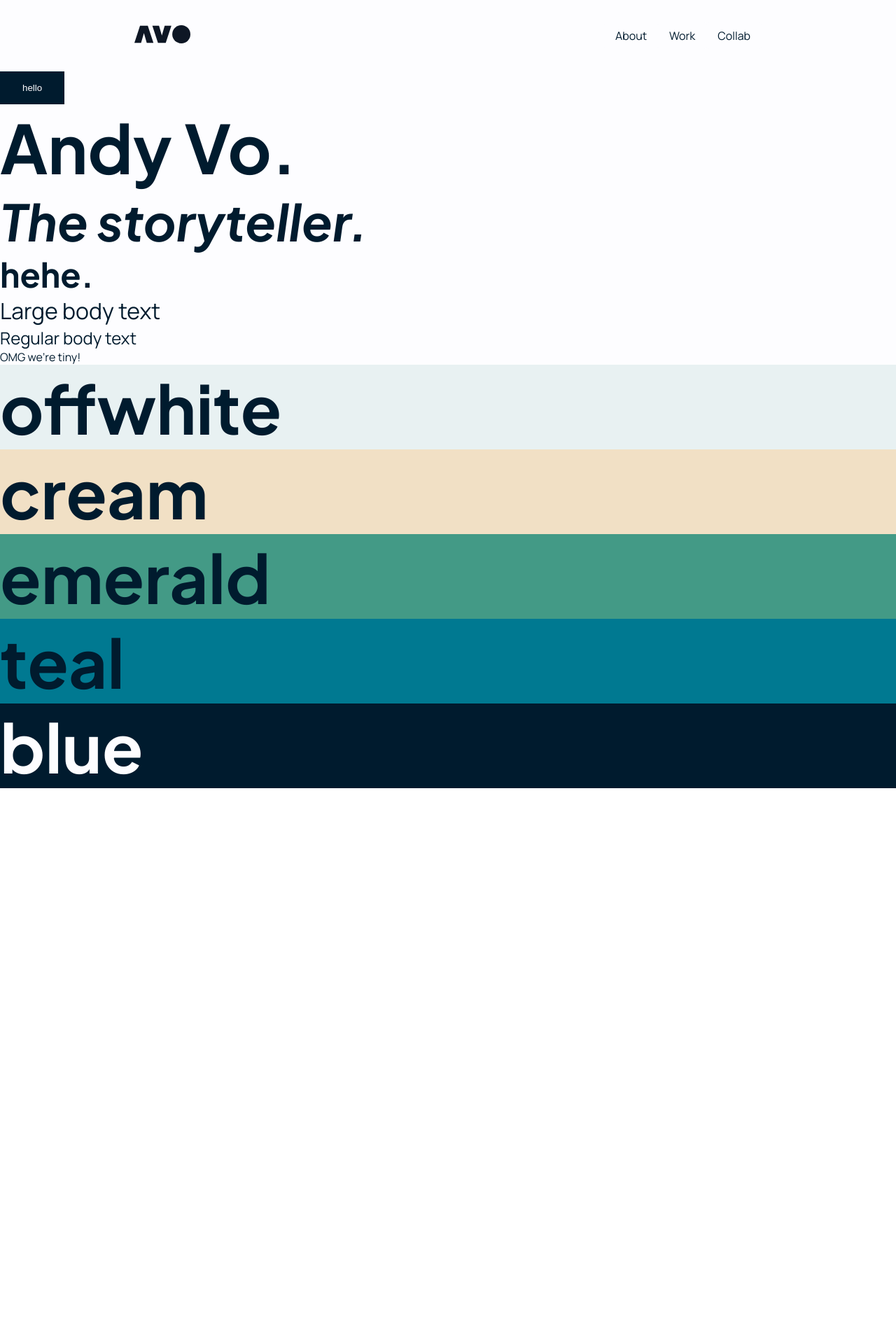
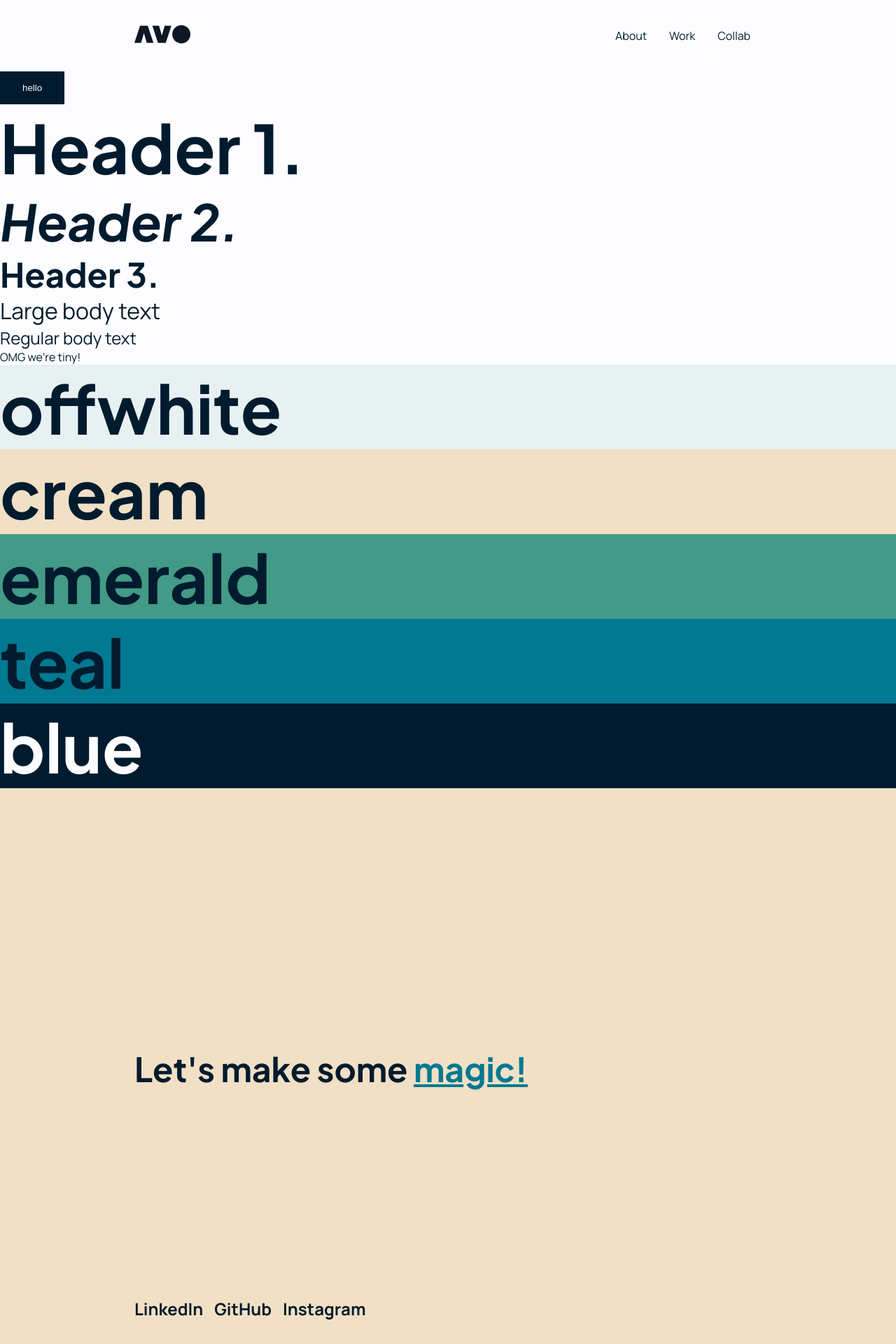
Before and after one commit to andyyvo/andyyvo-react, a React (Create React App) app: page /styles in a window 1280 px wide. Shown: the top 1920 px of the page at 70% size. Before the commit the page ends 1126 px from the top, so only its background shows below. Built offline with nearby package versions, Linux system fonts and the light colour scheme.

Commit message:
footer styles, metadata updates, started adventure card wip

```diff
--- a/public/index.html
+++ b/public/index.html
@@ -7,7 +7,7 @@
     <meta name="theme-color" content="#000000" />
     <meta
       name="description"
-      content="Web site created using create-react-app"
+      content="Andy Vo is a product manager, software engineer, UX designer all in one. Quite simply put, he's the storyteller. Here's his story."
     />
     <link rel="apple-touch-icon" href="%PUBLIC_URL%/logo192.png" />
     <!--
@@ -24,20 +24,10 @@
       work correctly both with client-side routing and a non-root public URL.
       Learn how to configure a non-root public URL by running `npm run build`.
     -->
-    <title>React App</title>
+    <title>Andy Vo</title>
   </head>
   <body>
     <noscript>You need to enable JavaScript to run this app.</noscript>
     <div id="root"></div>
-    <!--
-      This HTML file is a template.
-      If you open it directly in the browser, you will see an empty page.
-
-      You can add webfonts, meta tags, or analytics to this file.
-      The build step will place the bundled scripts into the <body> tag.
-
-      To begin the development, run `npm start` or `yarn start`.
-      To create a production bundle, use `npm run build` or `yarn build`.
-    -->
   </body>
 </html>
--- a/src/components/Footer/FooterBar.tsx
+++ b/src/components/Footer/FooterBar.tsx
@@ -1,6 +1,4 @@
-import { Link } from "react-router-dom";
 import { Button } from "../Button/Button";
-import { Logo } from "../Logo/Logo";
 import { BodyText } from "../Text/BodyText";
 import { HeaderText } from "../Text/HeaderText";
 import { Footer } from "./Footer";
@@ -13,13 +11,13 @@ import { Footer } from "./Footer";
 export const FooterBar: React.FunctionComponent = () => {
   const footerContent = (
     <>
-      <HeaderText type="header3">Let's make some <a target="_blank" href="mailto:andyvo@berkeley.edu"><span className="textcolor-teal underline">magic!</span></a></HeaderText>
+      <HeaderText type="header3">Let's make some <a target="_blank" rel="noopener noreferrer" href="mailto:andyvo@berkeley.edu"><span className="textcolor-teal underline">magic!</span></a></HeaderText>
     </>
   );
 
   const footerSocials = (
     <>
-      <a target="_blank" href="https://www.linkedin.com/in/andyyvo/">
+      <a target="_blank" rel="noopener noreferrer" href="https://www.linkedin.com/in/andyyvo/">
         <Button
           backgroundColor="emerald"
           color="white"
@@ -28,7 +26,7 @@ export const FooterBar: React.FunctionComponent = () => {
           <BodyText size="medium" weight="bold">LinkedIn</BodyText>
         </Button>
       </a>
-      <a target="_blank" href="https://github.com/andyyvo/">
+      <a target="_blank" rel="noopener noreferrer" href="https://github.com/andyyvo/">
         <Button
           backgroundColor="emerald"
           color="white"
@@ -37,7 +35,7 @@ export const FooterBar: React.FunctionComponent = () => {
           <BodyText size="medium" weight="bold">GitHub</BodyText>
         </Button>
       </a>
-      <a target="_blank" href="https://www.instagram.com/theandyvo/">
+      <a target="_blank" rel="noopener noreferrer" href="https://www.instagram.com/theandyvo/">
         <Button
           backgroundColor="emerald"
           color="white"
--- a/src/pages/HomePage.tsx
+++ b/src/pages/HomePage.tsx
@@ -6,8 +6,8 @@ import { BodyText } from "../components/Text/BodyText";
 import { HeaderText } from "../components/Text/HeaderText";
 
 export const HomePage: React.FunctionComponent = () => {
-  const homePageContent = (
-    <>
+  /** ANDY VO THE HERO */
+  const homePageHero = (
     <Screen backgroundColor="white" padding="8% 15%">
       <HeaderText type="header1">Andy Vo. 🧙‍♂️</HeaderText>
       <br />
@@ -15,18 +15,35 @@ export const HomePage: React.FunctionComponent = () => {
       <br />
       <BodyText classname="bodytext landing1" size="medium">Interdisciplinary product manager blurring the lines between <b className="textcolor-teal">magic</b> and reality.</BodyText>
     </Screen>
+  );
+
+  /** my adventure log! saving a lot of data... */
+  const homePageAdventures = (
     <Screen backgroundColor="offwhite" padding="4% 15%">
       <HeaderText type="header1">Adventures.</HeaderText>
     </Screen>
+  );
+
+  /** take a peek into my level 999 spellbook */
+  const homePageSpellbook = (
     <Screen backgroundColor="white" padding="4% 15%">
       <HeaderText type="header1">Spellbook.</HeaderText>
     </Screen>
+  );
+
+  /** main story quest */
+  const homePageQuest = (
     <Screen backgroundColor="blue" padding="4% 15%">
       <HeaderText classname="headertext textcolor-white" type="header1">Quest.</HeaderText>
     </Screen>
-      <Screen backgroundColor="white" padding="4% 15%">
-        <HeaderText type="header1">Whereabouts.</HeaderText>
-      </Screen>
+  );
+
+  const homePageContent = (
+    <>
+      {homePageHero}
+      {homePageAdventures}
+      {homePageSpellbook}
+      {homePageQuest}
     </>
   )
 
--- a/src/pages/StylesPage.tsx
+++ b/src/pages/StylesPage.tsx
@@ -1,16 +1,13 @@
 import React from "react";
 import { Button } from "../components/Button/Button";
-import { NavBar } from "../components/NavBar/NavBar";
+import { PageWrapper } from "../components/Page/Page";
 import { Screen } from "../components/Screen/Screen";
-import { ScreenFrame } from "../components/Screen/ScreenFrame";
 import { BodyText } from "../components/Text/BodyText";
 import { HeaderText } from "../components/Text/HeaderText";
 
 export const StylesPage: React.FunctionComponent = () => {
-
-  return (
-    <ScreenFrame>
-      <NavBar />
+  const stylesPageContent = (
+    <>
       <Screen backgroundColor="white">
         <Button
           variant={'primary'}
@@ -21,11 +18,11 @@ export const StylesPage: React.FunctionComponent = () => {
           hello
         </Button>
         <br />
-        <HeaderText type="header1">Andy Vo.</HeaderText>
+        <HeaderText type="header1">Header 1.</HeaderText>
         <br />
-        <HeaderText type="header2" italics>The storyteller.</HeaderText>
+        <HeaderText type="header2" italics>Header 2.</HeaderText>
         <br />
-        <HeaderText type="header3">hehe.</HeaderText>
+        <HeaderText type="header3">Header 3.</HeaderText>
         <br />
         <BodyText size="large">Large body text</BodyText>
         <br />
@@ -48,6 +45,12 @@ export const StylesPage: React.FunctionComponent = () => {
       <Screen backgroundColor="blue">
         <HeaderText color="white" type="header1">blue</HeaderText>
       </Screen>
-    </ScreenFrame>
+    </>
+  )
+
+  return (
+    <PageWrapper>
+      {stylesPageContent}
+    </PageWrapper>
   );
 }
```
Also changed, not shown: src/components/Card/AdventureCard.tsx (+37 -1 lines), public/manifest.json. Lines whose indentation alone changed are shown as unchanged.
